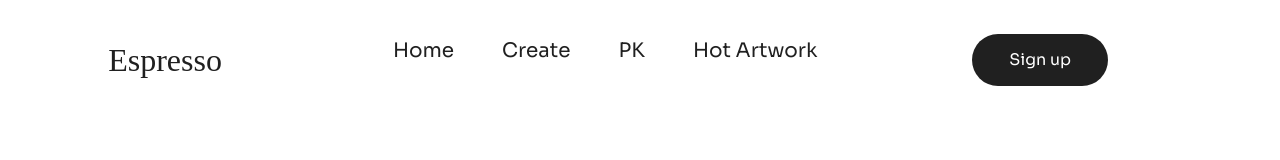
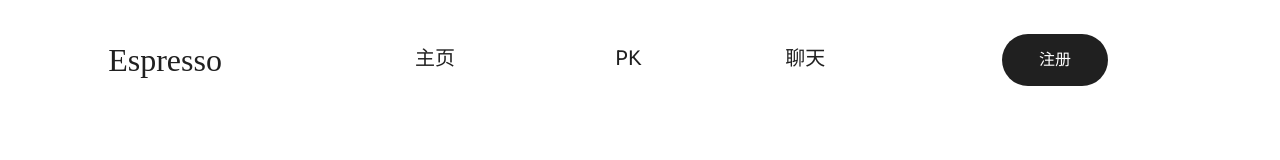
Before and after one commit to espresso-team/espresso-website, a React (Create React App) app in the folder espresso-frontend-services/espresso-web-app/: page / in a window 1280 px wide. Shown: the top 160 px of the page. Built offline with nearby package versions, Linux system fonts and the light colour scheme; a web font is replaced by a local one; what @thirdweb-dev/react, react-sweet-state would draw is missing.

Commit message:
Update Image Card

```diff
--- a/espresso-frontend-services/espresso-web-app/package.json
+++ b/espresso-frontend-services/espresso-web-app/package.json
@@ -30,6 +30,7 @@
     "http2": "^3.3.7",
     "lexica-api": "^1.0.2",
     "net": "^1.0.2",
+    "rc-tooltip": "^6.0.1",
     "react": "^18.2.0",
     "react-card-flip": "^1.2.0",
     "react-dom": "^18.2.0",
--- a/espresso-frontend-services/espresso-web-app/src/app/Navbar.tsx
+++ b/espresso-frontend-services/espresso-web-app/src/app/Navbar.tsx
@@ -61,7 +61,8 @@ const Menu = styled.ul`
 `
 
 const MenuItem = styled.li`
-    margin: 0 1rem;
+    margin: 0 4rem;
+    padding-top: 1rem;
     color: ${props => props.theme.text};
     cursor: pointer;
     font-size: ${props => props.theme.fontlg};
@@ -94,12 +95,11 @@ const Navbar = () => {
             <Navigation>
                 <Logo />
                 <Menu>
-                    <MenuItem><Link to={"/"} className="nav-link">Home</Link></MenuItem>
-                    <MenuItem>Create</MenuItem>
+                    <MenuItem><Link to={"/"} className="nav-link">主页</Link></MenuItem>
                     <MenuItem><Link to={"/pk"} className="nav-link">PK</Link></MenuItem>
-                    <MenuItem>Hot Artwork</MenuItem>
+                    <MenuItem>聊天</MenuItem>
                 </Menu>
-                <Button text="Sign up" link="/register"/>
+                <Button text="注册" link="/register"/>
             </Navigation>
         </Section>
     )
--- a/espresso-frontend-services/espresso-web-app/src/components/pk/Game.tsx
+++ b/espresso-frontend-services/espresso-web-app/src/components/pk/Game.tsx
@@ -3,6 +3,7 @@ import styled from 'styled-components'
 import { pkSystemApi, usePkSystemHook } from '../../state/pk-system-hook';
 import "@fontsource/zcool-kuaile"
 import { ImageCard } from './ImageCard';
+import Tooltip from 'rc-tooltip';
 
 interface Props {
   userId: string;
@@ -103,7 +104,7 @@ const Game: React.FC<Props> = () => {
   }, [state.leftImageId, state.rightImageId]);
   return (
     <Section id="home">
-      <Title>点击卡片查看详细信息</Title>
+      {/* <Title>点击卡片查看详细信息</Title> */}
 
       <Container>
         {images && <ImageCard
--- a/espresso-frontend-services/espresso-web-app/src/components/pk/ImageCard.tsx
+++ b/espresso-frontend-services/espresso-web-app/src/components/pk/ImageCard.tsx
@@ -8,6 +8,7 @@ import { pkSystemApi, usePkSystemHook } from '../../state/pk-system-hook';
 import { randomIntBetweenZeroAndXButNotY } from '../../util/randomIntBetweenZeroAndX';
 import { ImageItem } from '../../types/ImageItem';
 import { Link } from 'react-router-dom'
+import Tooltip from 'rc-tooltip';
 
 interface Props {
   idCardFlipped: boolean | undefined,
@@ -238,6 +239,7 @@ export const ImageCard = ({ idCardFlipped, imgOnClick, imgItem }: Props) => {
 
   return (
     <ReactCardFlip isFlipped={idCardFlipped}>
+      <Tooltip placement="left" trigger={['click']} overlay={<span>efewfefewfwfw</span>}>
       <Box>
         <Suspense fallback={<Loading />}>
           <Frame>
@@ -245,7 +247,7 @@ export const ImageCard = ({ idCardFlipped, imgOnClick, imgItem }: Props) => {
           </Frame>
         </Suspense>
       </Box>
-
+      </Tooltip>
       <Box>
         <Suspense fallback={<Loading />}>
           <FrameFlipped onClick={imgOnClick}>
@@ -298,5 +300,7 @@ export const ImageCard = ({ idCardFlipped, imgOnClick, imgItem }: Props) => {
         </Suspense>
       </Box>
     </ReactCardFlip>
+
+
   )
 }
```
Also changed, not shown: espresso-frontend-services/espresso-web-app/src/api/mocks/girls.ts (line endings or trailing spaces), 1 other file (tests, documents, lock files or other folders).
